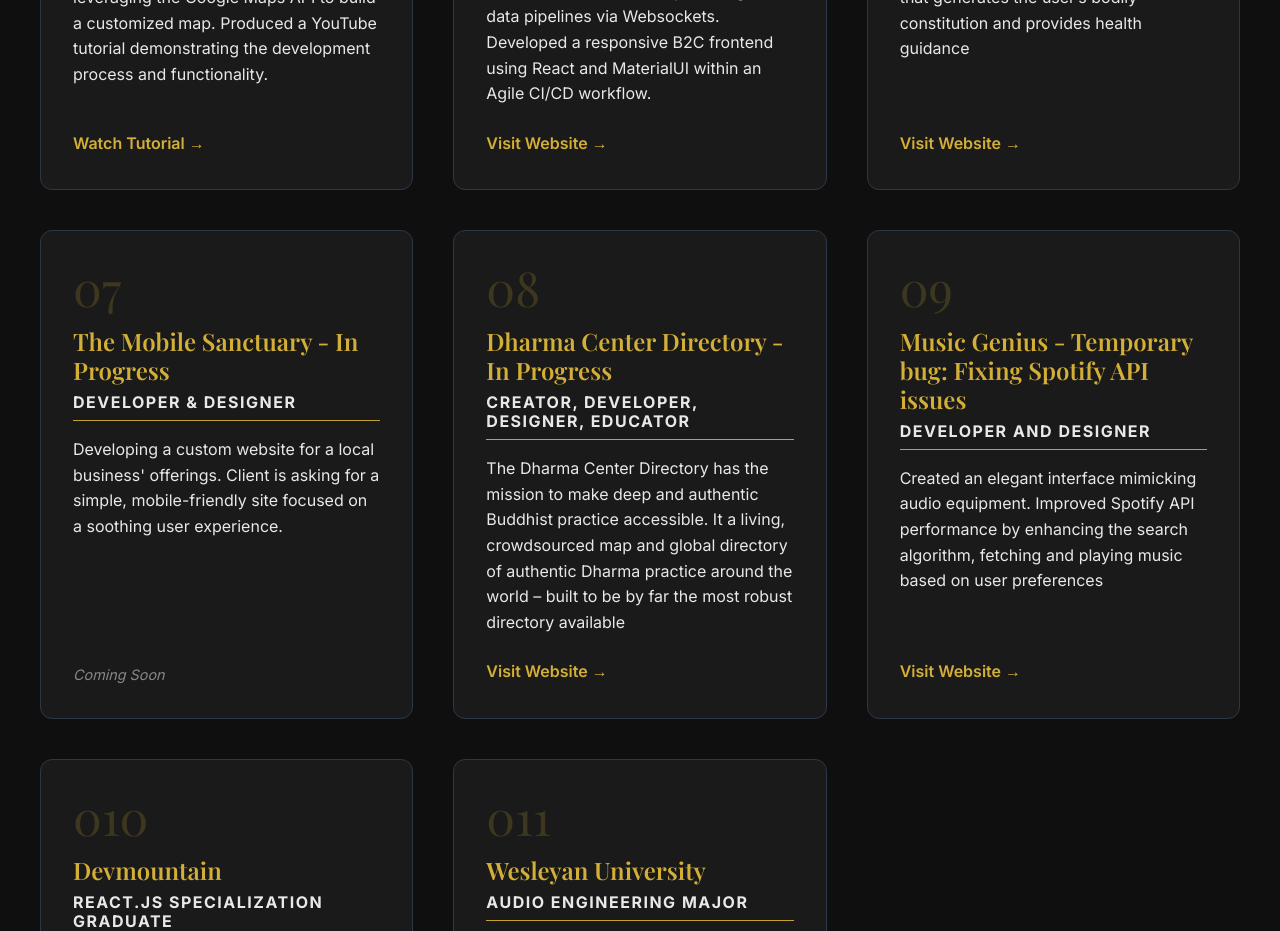
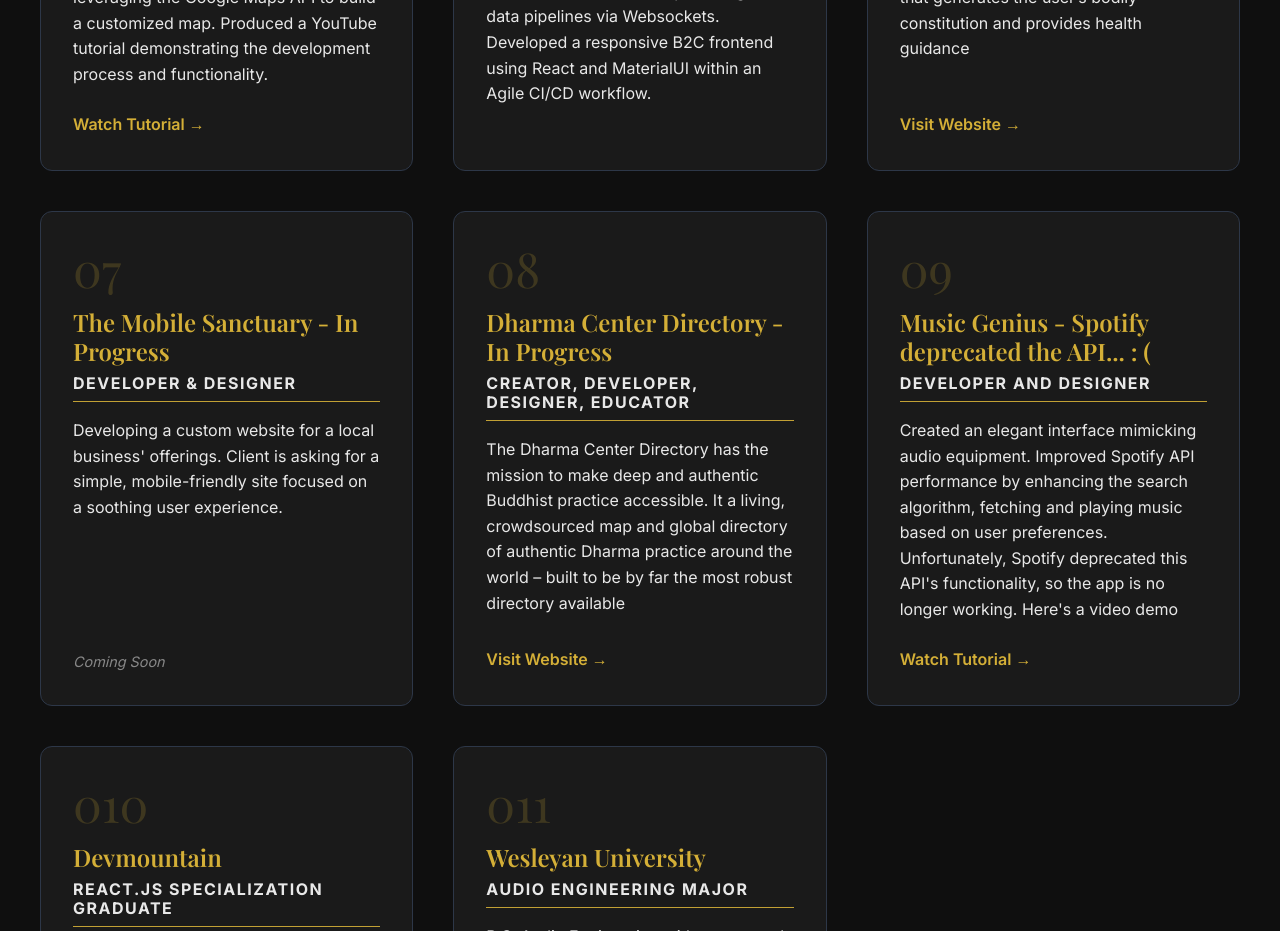
Before and after one commit to naturalCode4/kalyanamitta-website, a React (Create React App) app: page /devportfolio in a window 1280 px wide. Shown: the part 2180-3111 px from the top of the page. Built offline with nearby package versions, Linux system fonts and the light colour scheme; the HTML template or start-up script is replaced by a standard one.

Commit message:
portfolio updates

```diff
--- a/src/pages/Devportfolio.js
+++ b/src/pages/Devportfolio.js
@@ -51,8 +51,8 @@
       title: "U-Queue",
       role: "Fullstack Software Engineer",
       description: "Architected scalable features for a collaborative live music queueing application. Built a 50-endpoint Node.js REST API and handled rapid MongoDB data pipelines via Websockets. Developed a responsive B2C frontend using React and MaterialUI within an Agile CI/CD workflow.",
-      link: "https://www.u-queue.com/",
-      linkText: "Visit Website"
+      // link: "https://www.u-queue.com/",
+      // linkText: "Visit Website"
     },
     {
       title: "Constitution Quiz",
@@ -76,11 +76,11 @@
       linkText: "Visit Website"
     },
     {
-      title: "Music Genius - Temporary bug: Fixing Spotify API issues",
+      title: "Music Genius - Spotify deprecated the API... : (",
       role: "Developer and Designer",
-      description: "Created an elegant interface mimicking audio equipment. Improved Spotify API performance by enhancing the search algorithm, fetching and playing music based on user preferences",
-      link: "https://musicgenius.onrender.com/",
-      linkText: "Visit Website"
+      description: "Created an elegant interface mimicking audio equipment. Improved Spotify API performance by enhancing the search algorithm, fetching and playing music based on user preferences. Unfortunately, Spotify deprecated this API's functionality, so the app is no longer working. Here's a video demo",
+      link: "https://www.youtube.com/watch?v=NT_9bwzr0Hs",
+      linkText: "Watch Tutorial"
     },
     {
       title: "Devmountain",
```
Also changed, not shown: 1 other file (tests, documents, lock files or other folders).
